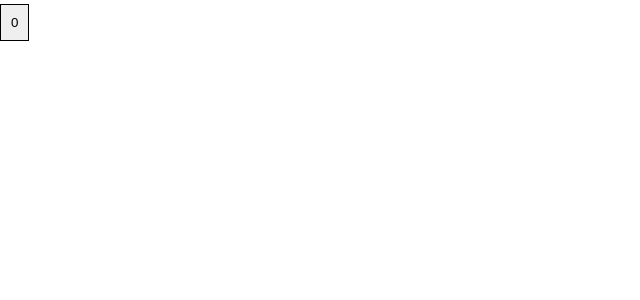
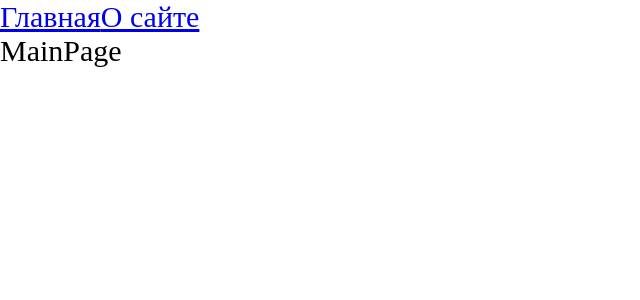
Before and after one commit to Marat20/verbose-meme, a React app: page / in a window 1280 px wide. Shown: the top 300 px of the page, without its empty margins (0-640 px from the left). Built offline with nearby package versions, Linux system fonts and the light colour scheme.

Commit message:
add routing

```diff
--- a/package.json
+++ b/package.json
@@ -15,6 +15,7 @@
     "@types/node": "^20.9.0",
     "@types/react": "^18.2.37",
     "@types/react-dom": "^18.2.15",
+    "@types/react-router-dom": "^5.3.3",
     "@types/webpack": "^5.28.5",
     "@types/webpack-dev-server": "^4.7.2",
     "css-loader": "^6.8.1",
@@ -32,6 +33,7 @@
   },
   "dependencies": {
     "react": "^18.2.0",
-    "react-dom": "^18.2.0"
+    "react-dom": "^18.2.0",
+    "react-router-dom": "^6.19.0"
   }
 }
--- a/src/App.tsx
+++ b/src/App.tsx
@@ -1,9 +1,21 @@
-import { Button } from './components/Button';
+import { Suspense } from 'react';
+import { BrowserRouter, Link, Route, Routes } from 'react-router-dom';
+import { AboutPageAsync } from './pages/AboutPage/AboutPage.async';
+import { MainPageAsync } from './pages/MainPage/MainPage.async';
 
 export const App = () => {
   return (
-    <div className='app'>
-      <Button />
-    </div>
+    <BrowserRouter>
+      <div className='app'>
+        <Link to={'/'}>Главная</Link>
+        <Link to={'/about'}>О сайте</Link>
+        <Suspense fallback={<div>...Loading</div>}>
+          <Routes>
+            <Route path={'/about'} element={<AboutPageAsync />} />
+            <Route path={'/'} element={<MainPageAsync />} />
+          </Routes>
+        </Suspense>
+      </div>
+    </BrowserRouter>
   );
 };
--- /dev/null
+++ b/src/pages/AboutPage/AboutPage.async.tsx
@@ -0,0 +1,3 @@
+import { lazy } from 'react';
+
+export const AboutPageAsync = lazy(() => import('./AboutPage'));
--- /dev/null
+++ b/src/pages/AboutPage/AboutPage.tsx
@@ -0,0 +1,5 @@
+const AboutPage = () => {
+  return <div>AboutPage</div>;
+};
+
+export default AboutPage;
--- /dev/null
+++ b/src/pages/MainPage/MainPage.async.tsx
@@ -0,0 +1,3 @@
+import { lazy } from 'react';
+
+export const MainPageAsync = lazy(() => import('./MainPage'));
--- /dev/null
+++ b/src/pages/MainPage/MainPage.tsx
@@ -0,0 +1,5 @@
+const MainPage = () => {
+  return <div>MainPage</div>;
+};
+
+export default MainPage;
--- a/tsconfig.json
+++ b/tsconfig.json
@@ -2,7 +2,7 @@
   "compilerOptions": {
     "outDir": "./dist/",
     "noImplicitAny": true,
-    "module": "es6",
+    "module": "ESNext",
     "target": "es5",
     "jsx": "react-jsx",
     "allowJs": true,
```
Also changed, not shown: 2 other files (tests, documents, lock files or other folders).
